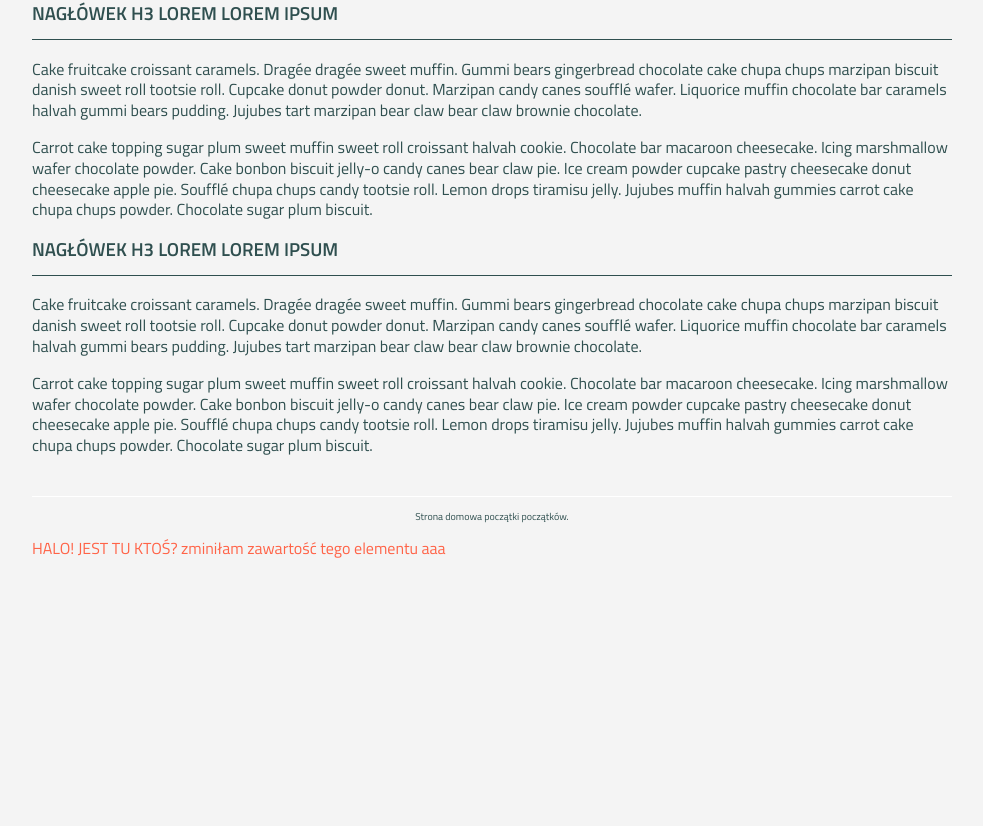
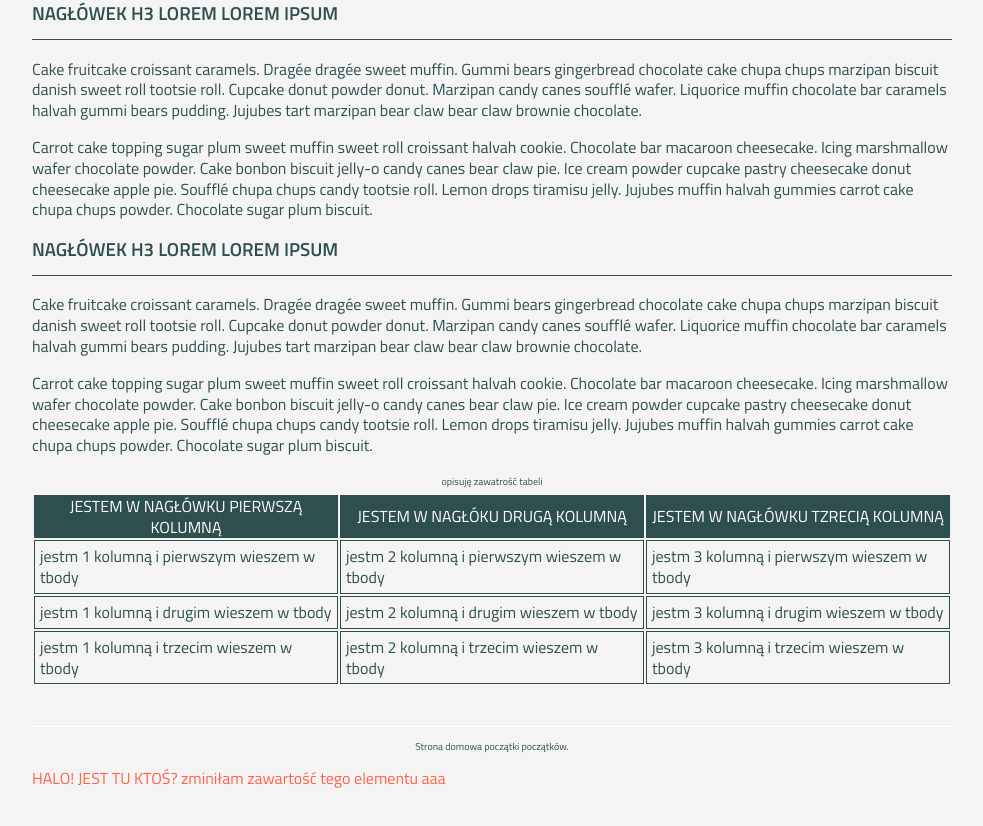
Before and after one commit to Maria-Siedlik/homepage, a plain HTML site: page index.html in a window 1280 px wide. Shown: the part 168-994 px from the top of the page, without its empty margins (148-1131 px from the left). Before the commit the page ends 800 px from the top, so only its background shows below. Drawn offline with Linux system fonts and the light colour scheme.

Commit message:
table - additional homework / excercise

```diff
--- a/index.html
+++ b/index.html
@@ -52,6 +52,43 @@
                </p>
             </section>
          </section>
+         <section class="example">
+            <table class="example__table">
+               <caption class="example__table-caption">
+                  opisuję zawatrość tabeli
+               </caption>
+               <thead class="example__table-header">
+                  <tr>
+                     <td>jestem w nagłówku pierwszą kolumną</td>
+                     <td>jestem w nagłóku drugą kolumną</td>
+                     <td>jestem w nagłówku tzrecią kolumną</td>
+                  </tr>
+               </thead>
+               <tbody class="example__table--body">
+                  <tr class="example__table--row">
+                     <td class="example__table--cell">
+                        jestm 1 kolumną i pierwszym wieszem w tbody
+                     </td>
+                     <td class="example__table--cell">
+                        jestm 2 kolumną i pierwszym wieszem w tbody
+                     </td>
+                     <td class="example__table--cell">
+                        jestm 3 kolumną i pierwszym wieszem w tbody
+                     </td>
+                  </tr>
+                  <tr class="example__table--row">
+                     <td class="example__table--cell">jestm 1 kolumną i drugim wieszem w tbody</td>
+                     <td class="example__table--cell">jestm 2 kolumną i drugim wieszem w tbody</td>
+                     <td class="example__table--cell">jestm 3 kolumną i drugim wieszem w tbody</td>
+                  </tr>
+                  <tr class="example__table--row">
+                     <td class="example__table--cell">jestm 1 kolumną i trzecim wieszem w tbody</td>
+                     <td class="example__table--cell">jestm 2 kolumną i trzecim wieszem w tbody</td>
+                     <td class="example__table--cell">jestm 3 kolumną i trzecim wieszem w tbody</td>
+                  </tr>
+               </tbody>
+            </table>
+         </section>
          <footer>
             <p>Strona domowa początki początków.</p>
             <div class="empty-paragraph">
--- a/style.css
+++ b/style.css
@@ -45,3 +45,22 @@ main {
    padding-bottom: 15px;
    text-transform: uppercase;
 }
+.example__table-header {
+   background: #2f4f4f;
+   color: #fff;
+   text-transform: uppercase;
+   padding: 20px;
+   text-align: center;
+   border: 1px solid #fff;
+}
+.example__table-caption {
+   font-size: 10px;
+}
+.example__table {
+}
+.example__table--body {
+}
+.example__table--cell {
+   border: 1px solid #2f4f4f;
+   padding: 5px;
+}
```
